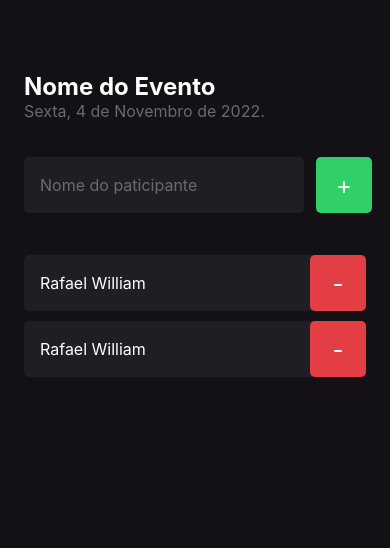
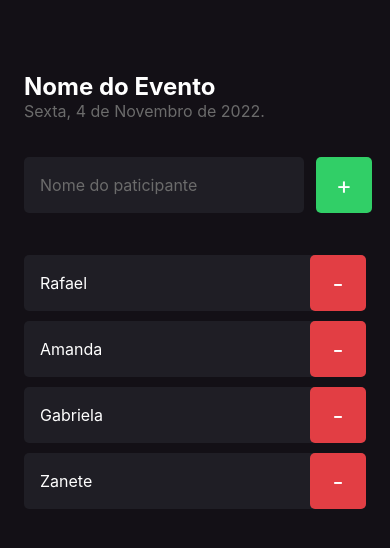
Before and after one commit to rafa7w/react-native-imhere, a React Native app: screen / in a window 390 px wide. Shown: the top 548 px of the page. Built offline with nearby package versions, Linux system fonts and the light colour scheme.

Commit message:
props by components

```diff
--- a/src/components/Participant/index.tsx
+++ b/src/components/Participant/index.tsx
@@ -1,11 +1,15 @@
 import { View, Text, TouchableOpacity } from 'react-native'
 import { styles } from './styles'
 
-export function Participant(){
+type Props = {
+  name: string;
+}
+
+export function Participant({ name }: Props){
   return (
     <View style={styles.container}>
       <Text style={styles.name}>
-        Rafael William
+        {name}
       </Text>
 
       <TouchableOpacity style={styles.button}>
--- a/src/screens/Home/index.tsx
+++ b/src/screens/Home/index.tsx
@@ -31,8 +31,10 @@ export function Home() {
         </TouchableOpacity>
       </View>
 
-      <Participant />
-      <Participant />
+      <Participant name='Rafael'/>
+      <Participant name='Amanda'/>
+      <Participant name='Gabriela'/>
+      <Participant name='Zanete'/>
     </View>
 
   )
```
